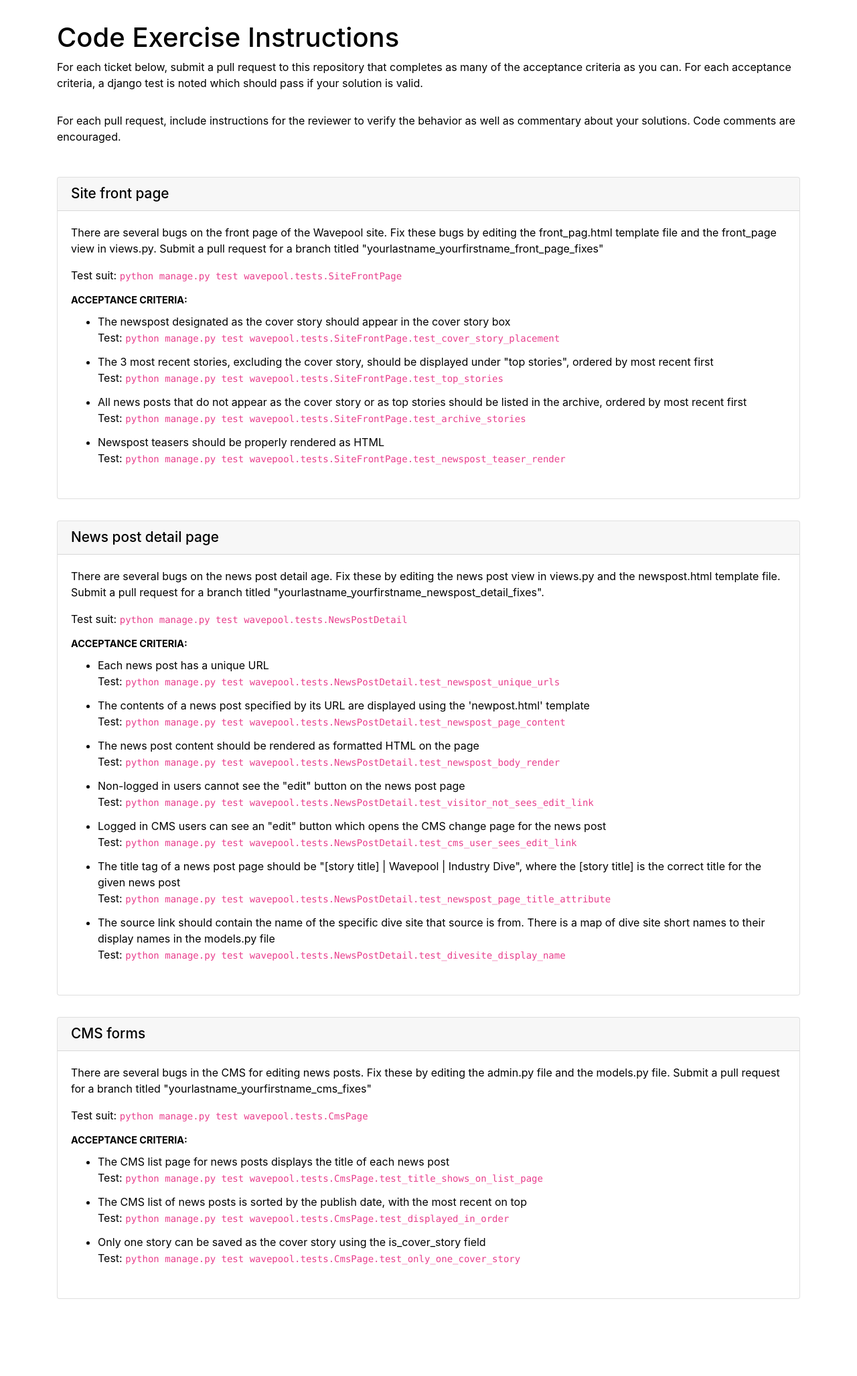
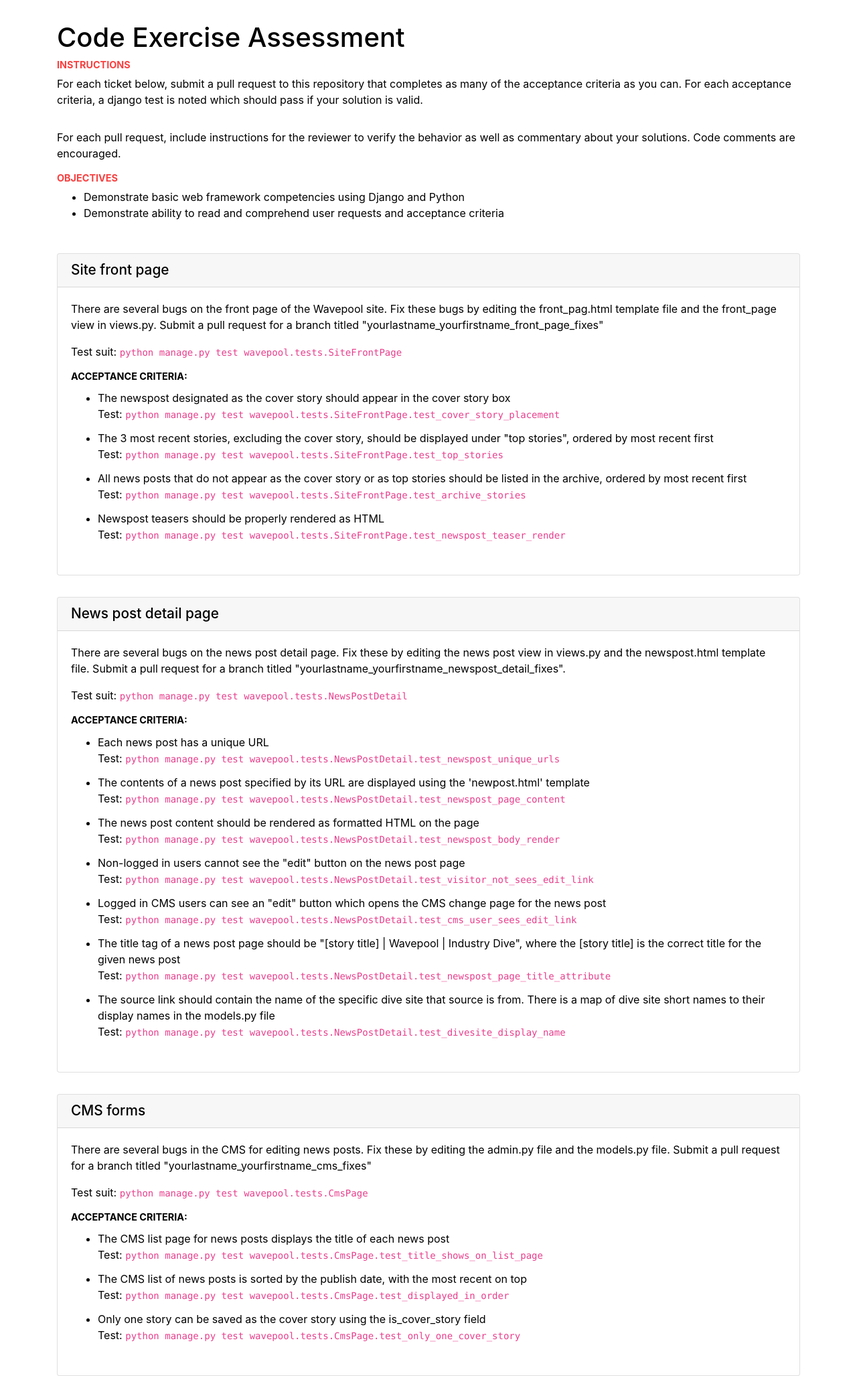
Before and after one commit to nitsuDustin/wavepool, a Django app: page /instructions/ in a window 1280 px wide. Shown: the part 58-2112 px from the top of the page at 67% size. Before the commit the page ends 1997 px from the top, so only its background shows below. Run offline with Django 3.2, Linux system fonts and the light colour scheme; some libraries are stand-ins or nearby versions.

Commit message:
Make it so this single repository can be used for multiple settings

```diff
--- a/project/settings.py
+++ b/project/settings.py
@@ -121,3 +121,5 @@ STATIC_ROOT = 'static/'
 STATIC_URL = '/static/'
 
 FIXTURE_DIRS = [os.path.join(BASE_DIR, 'fixtures'), ]
+
+SENIOR_USER = False
--- a/wavepool/code_exercise_defs.py
+++ b/wavepool/code_exercise_defs.py
@@ -20,11 +20,12 @@ code_exercise_defs = [
                 'description': 'Newspost teasers should be properly rendered as HTML',
                 'test': 'test_newspost_teaser_render'
             },
-        ]
+        ],
+        'pull_request': 'https://github.com/bomorinid/wavepool-senior/pull/2',
     },
     {
         'title': 'News post detail page',
-        'description': 'There are several bugs on the news post detail age. Fix these by editing the news post view in views.py and the newspost.html template file. Submit a pull request for a branch titled "yourlastname_yourfirstname_newspost_detail_fixes".',  # noqa
+        'description': 'There are several bugs on the news post detail page. Fix these by editing the news post view in views.py and the newspost.html template file. Submit a pull request for a branch titled "yourlastname_yourfirstname_newspost_detail_fixes".',  # noqa
         'test_class': 'NewsPostDetail',
         'acceptance_criteria': [
             {
--- a/wavepool/templates/wavepool/instructions.html
+++ b/wavepool/templates/wavepool/instructions.html
@@ -1,13 +1,81 @@
 {% extends 'wavepool/base.html' %}
 
 {% block page_content %}
+
+{% if code_review_defs %}
 	<div id="instructions">
 		<div class="container">
 			<div class="row">
-				<h1>Code Exercise Instructions</h1>
+				<h1>Code Review Assessment</h1>
+			</div>
+		</div>
+
+		<div class="container">
+			<div class="row">
+				<h2>Instructions</h2>
+			</div>
+		</div>
+		<div class="container">
+			<div class="row">
+				<p>For each ticket below, a pull request has been submitted by a junior software engineer. Your task is to review each pull request and provide a critique and suggestions for improvement. We are looking for you to be mindful of code quality and adherance to the ticket's scope.<p>
+
+				</p>If you have a GitHub account, you can leave comments directly on the pull request. Otherwise, write up your review and save it for discussion.</p>
+			</div>
+		</div>
+			{% for ticket in code_review_defs %}
+			<div class="card">
+  				<div class="card-header"><h1 class="card-title">{{ticket.title}}</h1></div>
+  				<div class="card-body">
+  					<p class="card-text">Pull Request: <a href="{{ticket.pull_request}}">{{ticket.pull_request}}</a></p>
+	  				<p class="card-text">{{ticket.description}}</p>
+	  				<p class="card-text">Test suit: <code>python manage.py test wavepool.tests.{{ticket.test_class}}</code></p>
+	  				<h2 class="card-title">Acceptance Criteria:</h2>
+						<ul>
+						{% for ac in ticket.acceptance_criteria %}
+							<li class="instructable-ac">
+								{{ac.description}}<br />
+								Test: <code>python manage.py test wavepool.tests.{{ticket.test_class}}.{{ac.test}}</code>
+							</li>
+						{% endfor %}
+						</ul>
+					</li>
+	  			</div>
+  			</div>
+			{% endfor %}
+	</div>
+{% endif %}
+
+	<div id="instructions">
+		<div class="container">
+			<div class="row">
+				<h1>Code Exercise Assessment</h1>
+			</div>
+		</div>
+
+		<div class="container">
+			<div class="row">
+				<h2>Instructions</h2>
+			</div>
+		</div>
+		<div class="container">
+			<div class="row">
 				<p>For each ticket below, submit a pull request to this repository that completes as many of the acceptance criteria as you can. For each acceptance criteria, a django test is noted which should pass if your solution is valid.<p>
 
 				</p>For each pull request, include instructions for the reviewer to verify the behavior as well as commentary about your solutions. Code comments are encouraged.</p>
+			</div>
+		</div>
+		<div class="container">
+			<div class="row">
+				<h2>Objectives</h2>
+			</div>
+		</div>
+		<div class="container">
+			<div class="row">
+					<ul>
+						<li>Demonstrate basic web framework competencies using Django and Python</li>
+						<li>Demonstrate ability to read and comprehend user requests and acceptance criteria</li>
+					</ul>
+				</p>
 			</div>
 		</div>
 			{% for ticket in code_exercise_defs %}
--- a/wavepool/views.py
+++ b/wavepool/views.py
@@ -3,6 +3,7 @@ from django.http import HttpResponse
 
 from wavepool.models import NewsPost
 from wavepool.code_exercise_defs import code_exercise_defs
+from django.conf import settings
 
 
 def front_page(request):
@@ -38,7 +39,18 @@ def newspost_detail(request, newspost_id):
 
 def instructions(request):
     template = loader.get_template('wavepool/instructions.html')
+    code_exercises = []
+    code_reviews = []
+    for ce in code_exercise_defs:
+        if settings.SENIOR_USER:
+            if ce.get('pull_request'):
+                code_reviews.append(ce)
+            else:
+                code_exercises.append(ce)
+        else:
+            code_exercises = code_exercise_defs
     context = {
-        'code_exercise_defs': code_exercise_defs
+        'code_exercise_defs': code_exercises,
+        'code_review_defs': code_reviews
     }
     return HttpResponse(template.render(context, request))
```
